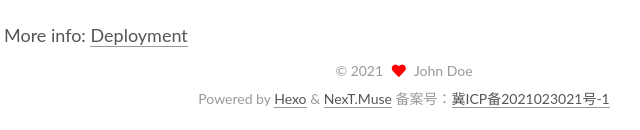
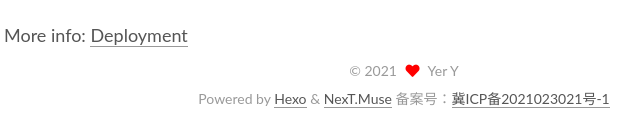
Before and after one commit to jinyery/blog, a plain HTML site: page index.html in a window 1280 px wide. Shown: the part 1869-1999 px from the top of the page, 236-876 px from the left. Drawn offline with Linux system fonts and the light colour scheme.

Commit message:
Update index.html

```diff
--- a/index.html
+++ b/index.html
@@ -480,7 +480,7 @@
   <span class="with-love">
     <i class="fa fa-heart"></i>
   </span>
-  <span class="author" itemprop="copyrightHolder">John Doe</span>
+  <span class="author" itemprop="copyrightHolder">Yer Y</span>
 </div>
   <div class="powered-by">Powered by <a href="https://hexo.io/" class="theme-link" rel="noopener" target="_blank">Hexo</a> & <a href="https://muse.theme-next.org/" class="theme-link" rel="noopener" target="_blank">NexT.Muse</a>
   </div>
```
